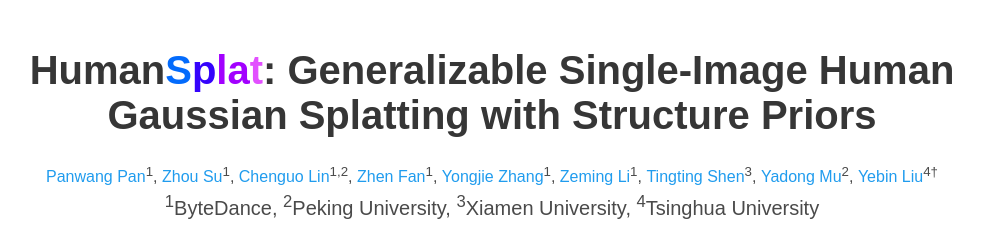
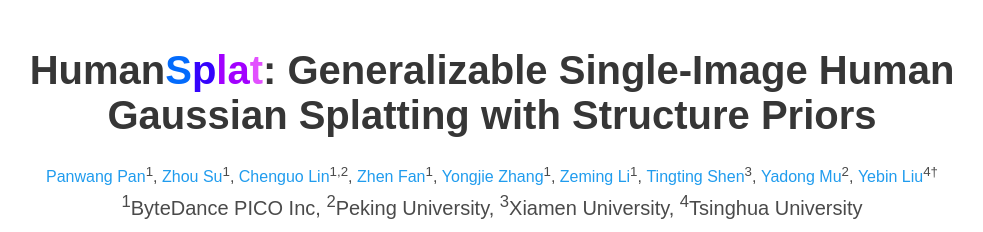
Before and after one commit to humansplat/humansplat.github.io, a plain HTML site: page index.html in a window 1280 px wide. Shown: the top 232 px of the page, without its empty margins (148-1131 px from the left). Drawn offline with nearby package versions, Linux system fonts and the light colour scheme; some icons are missing; a web font is replaced by a local one.

Commit message:
first commit

```diff
--- a/index.html
+++ b/index.html
@@ -82,7 +82,7 @@
           </div>
 
           <div class="is-size-5 publication-authors">
-            <span class="author-block"><sup>1</sup>ByteDance,</span>
+            <span class="author-block"><sup>1</sup>ByteDance PICO Inc,</span>
             <span class="author-block"><sup>2</sup>Peking University,</span>
             <span class="author-block"><sup>3</sup>Xiamen University,</span>
             <span class="author-block"><sup>4</sup>Tsinghua University</span>
```
